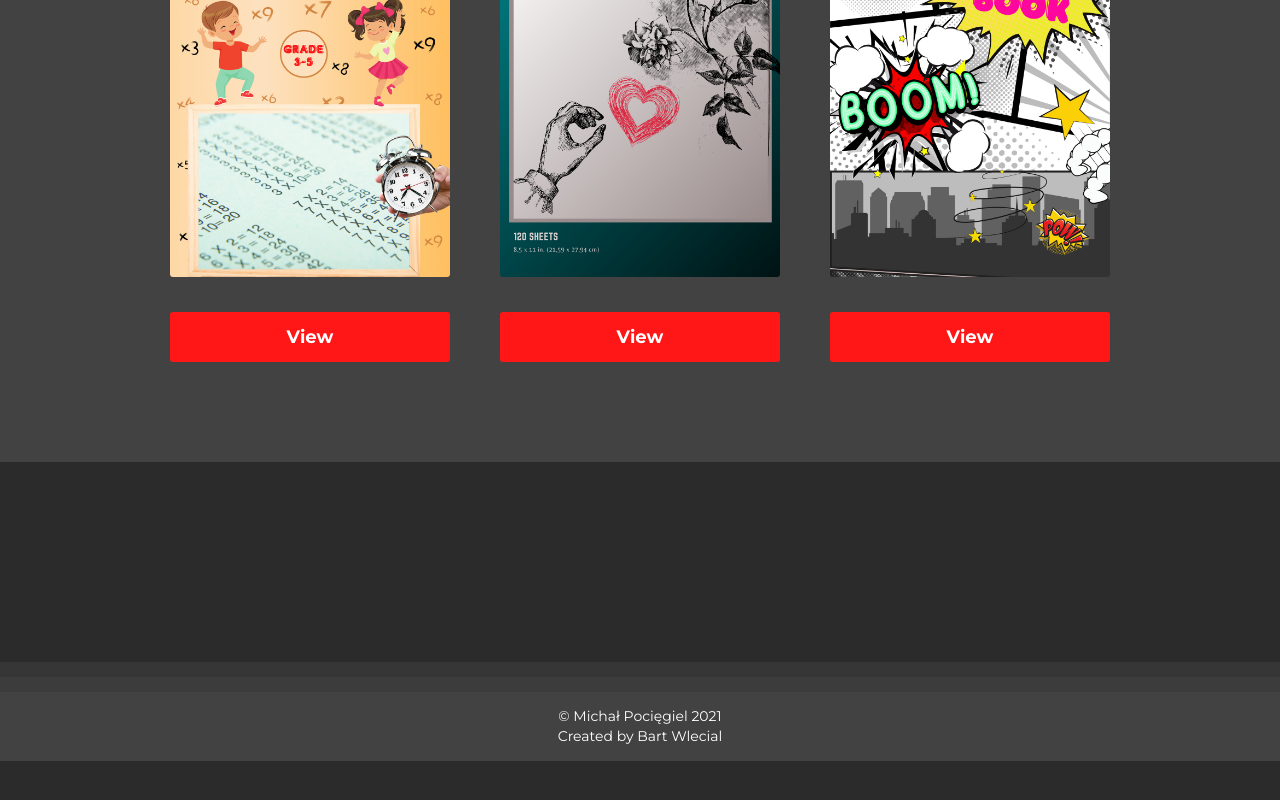
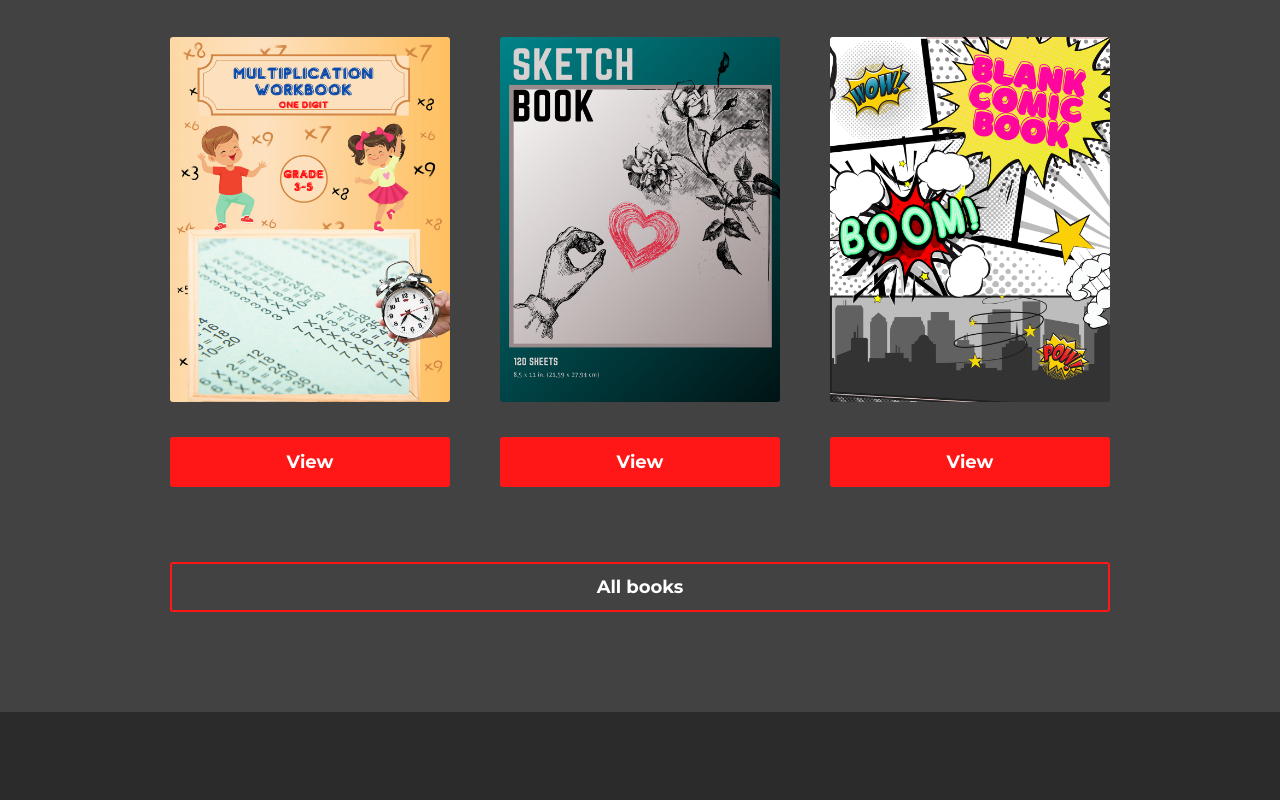
Before and after one commit to VelrinBlack/color-and-relax, a Next.js app: page / in a window 1280 px wide. Shown: the part 3600-4400 px from the top of the page. Before the commit the page ends 4361 px from the top, so only its background shows below. Built offline with nearby package versions, Linux system fonts and the light colour scheme.

Commit message:
Add "All books" link

```diff
--- a/assets/brandsData.js
+++ b/assets/brandsData.js
@@ -63,6 +63,8 @@ const brandsData = {
         link: '-',
       },
     ],
+    allBooksURL:
+      'https://www.amazon.com/Anette-Cecille/e/B08L9SZ8J7/ref=dp_byline_cont_pop_book_1',
   },
   sunshineArt: {
     name: SUNSHINE_ART,
@@ -113,6 +115,8 @@ const brandsData = {
         link: '-',
       },
     ],
+    allBooksURL:
+      'https://www.amazon.com/Sunshine-Art/e/B095L1TMV4/ref=dp_byline_cont_pop_book_1',
   },
 };
 
--- a/components/organisms/CoversSection/CoversSection.js
+++ b/components/organisms/CoversSection/CoversSection.js
@@ -1,4 +1,5 @@
 import { useContext } from 'react';
+import Link from 'next/link';
 import BrandContext from 'utils/BrandContext';
 import StyledWrapper from './CoversSection.styles';
 import CoverCard from 'components/molecules/CoverCard/CoverCard';
@@ -8,14 +9,20 @@ const CoversSection = () => {
   const brandData = useContext(BrandContext);
 
   return (
-    <StyledWrapper>
+    <StyledWrapper brandColor={brandData.color}>
       <Shadow />
 
       <div className="background">
-        <div className="covers-container">
+        <div className="container">
           {brandData.books.map((book, id) => (
             <CoverCard cover={book.cover} link={book.link} key={id} />
           ))}
+
+          <Link href={brandData.allBooksURL}>
+            <a target="blank" className="all-books-link">
+              All books
+            </a>
+          </Link>
         </div>
       </div>
     </StyledWrapper>
--- a/components/organisms/CoversSection/CoversSection.styles.js
+++ b/components/organisms/CoversSection/CoversSection.styles.js
@@ -9,7 +9,7 @@ const StyledWrapper = styled.section`
 
     background-color: ${({ theme }) => theme.color.lightGrey};
 
-    .covers-container {
+    .container {
       display: grid;
       grid-template-columns: repeat(3, 280px);
       grid-column-gap: 50px;
@@ -24,6 +24,32 @@ const StyledWrapper = styled.section`
       @media (max-width: 768px) {
         grid-template-columns: repeat(1, 280px);
       }
+
+      .all-books-link {
+        grid-column: 1 / 4;
+
+        height: 50px;
+        display: flex;
+        justify-content: center;
+        align-items: center;
+
+        border: 2px solid ${({ theme, brandColor }) => theme.color[brandColor]};
+        border-radius: ${({ theme }) => theme.borderRadius};
+
+        font-size: ${({ theme }) => theme.fontSize.S};
+        font-weight: ${({ theme }) => theme.fontWeight.bold};
+        color: ${({ theme }) => theme.color.white};
+        text-decoration: none;
+
+        @media (max-width: 1024px) {
+          grid-column: 1 / 3;
+        }
+
+        @media (max-width: 768px) {
+          grid-column: 1 / 2;
+          height: 45px;
+        }
+      }
     }
   }
 `;
```
